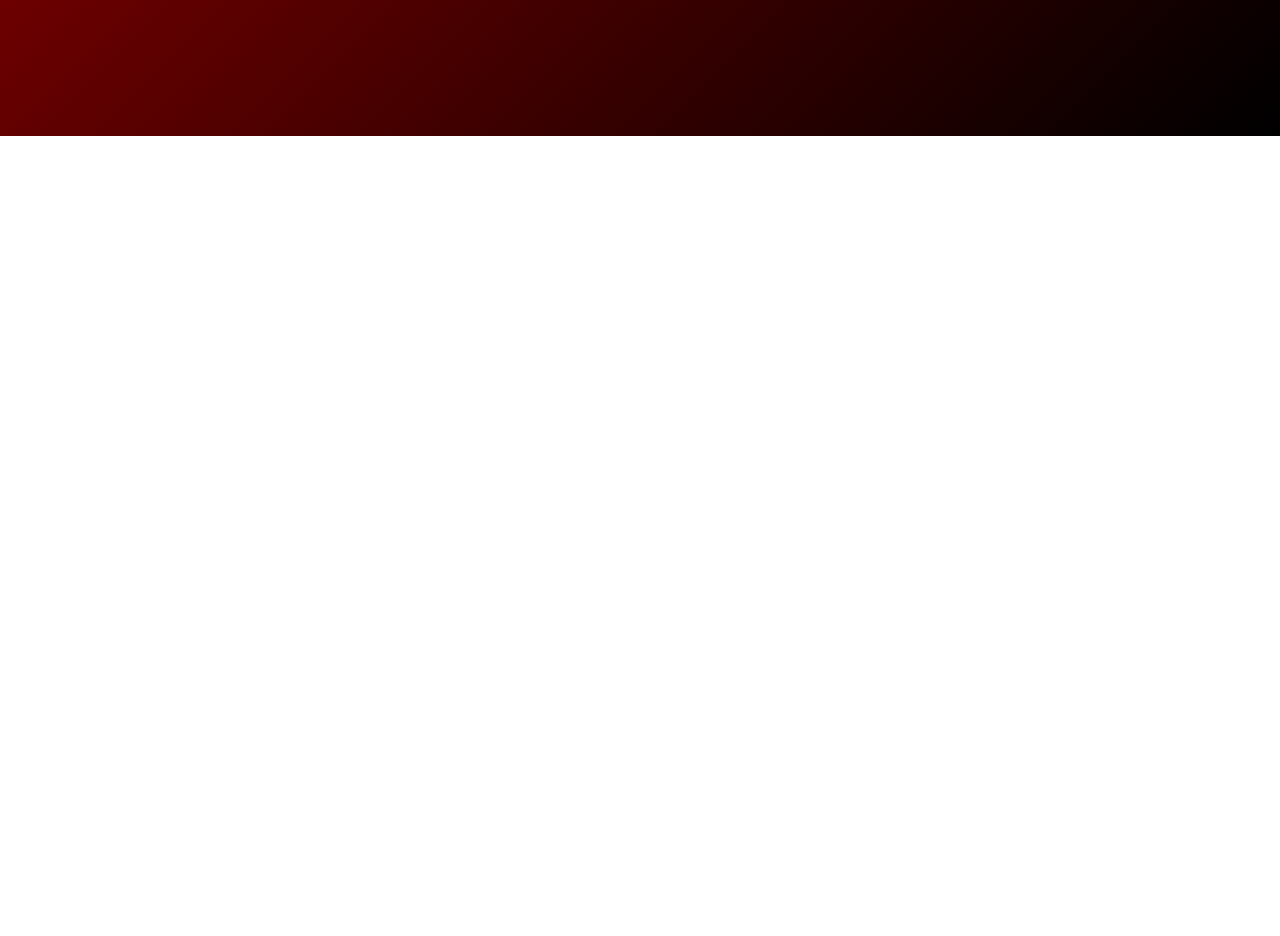
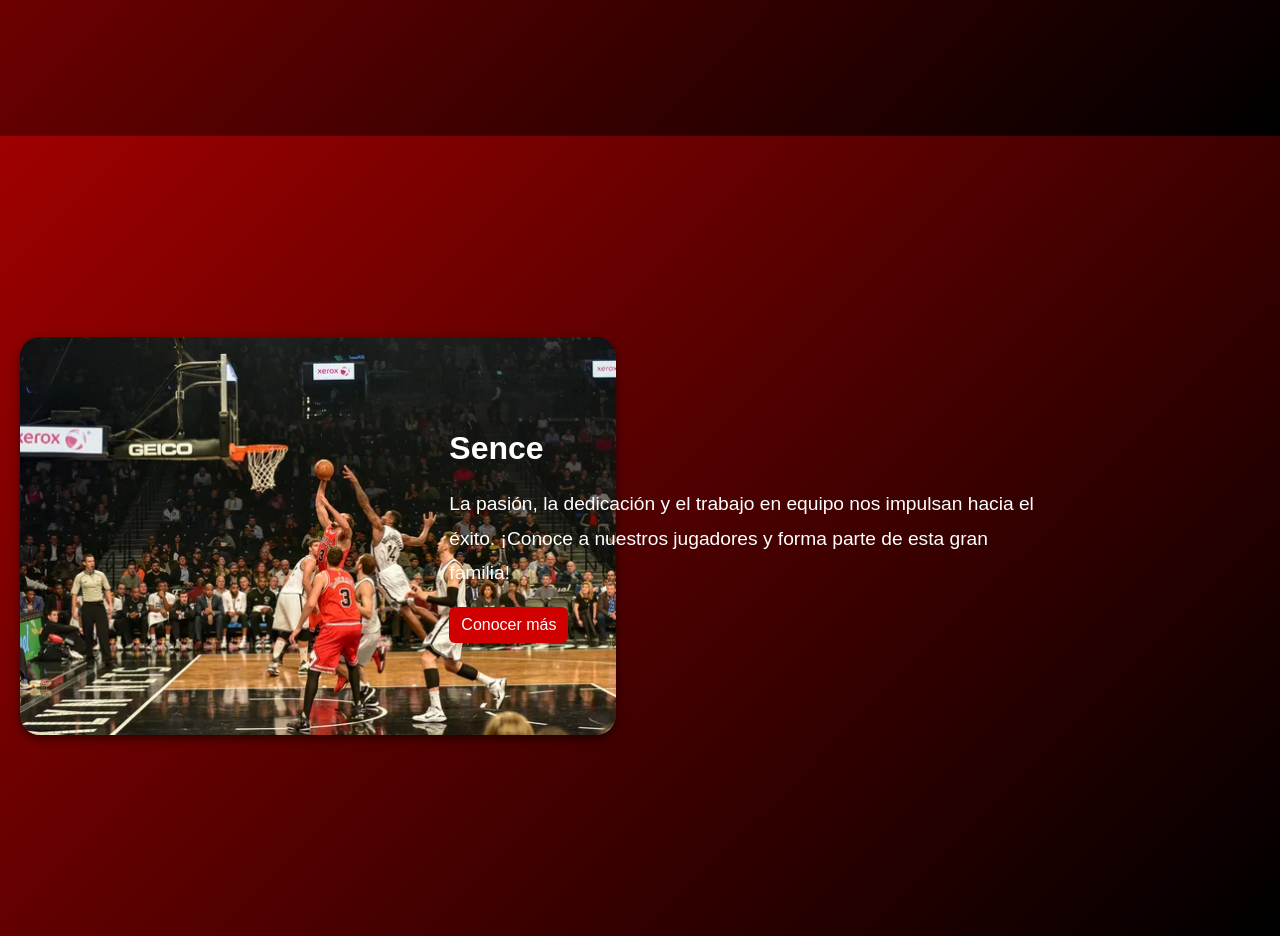
Before and after one commit to VarikSinMas/FrontEnd-Angular, an Angular app: page / in a window 1280 px wide. Shown: the part 760-1696 px from the top of the page. Before the commit the page ends 896 px from the top, so only its background shows below. Built offline with nearby package versions, Linux system fonts and the light colour scheme.

Commit message:
Holi
Cambios

```diff
--- a/package.json
+++ b/package.json
@@ -26,12 +26,13 @@
     "express": "^4.18.2",
     "rxjs": "~7.8.0",
     "tslib": "^2.3.0",
+    "vite": "^6.2.2",
     "zone.js": "~0.15.0"
   },
   "devDependencies": {
     "@angular-devkit/build-angular": "^19.2.1",
-    "@angular/cli": "^19.2.1",
-    "@angular/compiler-cli": "^19.2.0",
+    "@angular/cli": "^19.2.4",
+    "@angular/compiler-cli": "^19.2.3",
     "@types/express": "^4.17.17",
     "@types/jasmine": "~5.1.0",
     "@types/node": "^18.18.0",
--- a/src/app/pages/home/home.component.css
+++ b/src/app/pages/home/home.component.css
@@ -5,8 +5,59 @@
   color: white;
   display: flex;
   align-items: center;
-    justify-content: center;
-    text-align: center;
+  justify-content: flex-start; /* Asegura que todo el contenido esté alineado a la izquierda */
+  text-align: left; /* Alineación de texto a la izquierda */
+  padding: 0 20px; /* Da algo de espacio alrededor */
+  position: relative;
+  overflow: hidden; /* Asegura que no se desborde contenido */
+}
+
+/* Imagen del lado izquierdo, alineada sin margen */
+.team-image {
+  width: 150%; /* Puedes ajustar el tamaño máximo que prefieras */
+  height: auto; /* Mantiene la proporción original de la imagen */
+  border-radius: 20px; /* Bordes redondeados en la imagen */
+  box-shadow: 0px 4px 10px rgba(0, 0, 0, 0.5); /* Sombra suave alrededor de la imagen */
+  margin-right: 40px; /* Aumenta el espacio entre la imagen y el texto */
+  flex-shrink: 0; /* Evita que la imagen se reduzca en tamaño */
+}
+
+/* Contenedor de texto que sigue la curvatura de la imagen */
+.text-container {
+  color: white;
+  font-family: 'Arial', sans-serif;
+  flex-grow: 1; /* Permite que el contenedor de texto ocupe el espacio restante */
+  padding-left: 20px; /* Aumenta el padding para darle más espacio al texto */
+  max-width: 50%; /* Limita el ancho del contenedor de texto para que no ocupe toda la pantalla */
+  overflow: hidden; /* Evita que el texto se desborde */
+}
+
+/* Título */
+.text-container h2 {
+  font-size: 2rem;
+  margin-bottom: 1rem;
+}
+
+/* Texto que sigue la curvatura de la imagen */
+.curved-text {
+  font-size: 1.2rem;
+  line-height: 1.8;
+  margin-top: 20px;
+  position: relative;
+}
+
+/* Asegurar que el texto sigue la curvatura de la imagen */
+.curved-text::before {
+  content: '';
+  position: absolute;
+  top: -50px;
+  left: -40px;
+  width: 120%;
+  height: 120%;
+  border-radius: 50%; /* Forma redonda para seguir la curvatura */
+  border: 2px solid transparent;
+  clip-path: circle(50% at 50% 50%); /* Define la forma circular para alinear el texto */
+  z-index: -1;
 }
 
 /* Botón estilizado */
--- a/src/app/pages/home/home.component.html
+++ b/src/app/pages/home/home.component.html
@@ -12,22 +12,46 @@
         </li>
         <li class="nav-item">
           <a class="nav-link" (click)="goToPlayers()">Jugadores</a>
-
-
         </li>
       </ul>
     </div>
   </div>
 </nav>
 
+
   <!-- Hero Section -->
   <header class="hero d-flex align-items-center justify-content-center text-center">
     <div class="container text-white">
-      <h1 class="display-4 fw-bold animate__animated animate__fadeInDown">Bienvenido al Equipo Basket</h1>
+      <h1 class="display-4 fw-bold animate__animated animate__fadeInDown">Bienvenido a DevFlow</h1>
       <p class="lead animate__animated animate__fadeInUp">Descubre nuestra plantilla de jugadores y sus estadísticas.</p>
       <a routerLink="/players" (click)="goToPlayers()" class="btn btn-lg btn-danger">
         Ver más
       </a>
-
     </div>
   </header>
+
+
+  <!-- Contenedor 1 -->
+<div class="container-fluid hero">
+  <div class="row align-items-center">
+    <!-- Contenedor para alinear la imagen a la izquierda -->
+    <div class="col-md-4 team-image-container">
+      <img
+        src="assets/fotos/team-logo.jpg"
+        alt="Logo del Equipo"
+        class="team-image"
+      />
+    </div>
+
+    <!-- Texto Lado Derecho -->
+    <div class="col-md-8 text-container">
+      <h2 class="fw-bold">Sence </h2>
+      <p class="curved-text">
+        La pasión, la dedicación y el trabajo en equipo nos impulsan hacia el éxito. ¡Conoce a nuestros jugadores y forma parte de esta gran familia!
+      </p>
+      <a routerLink="/players" class="btn btn-danger">
+        Conocer más
+      </a>
+    </div>
+  </div>
+</div>
```
Also changed, not shown: src/assets/fotos/team-logo.jpg (added), 1 other file (tests, documents, lock files or other folders). Lines whose indentation alone changed are shown as unchanged.
